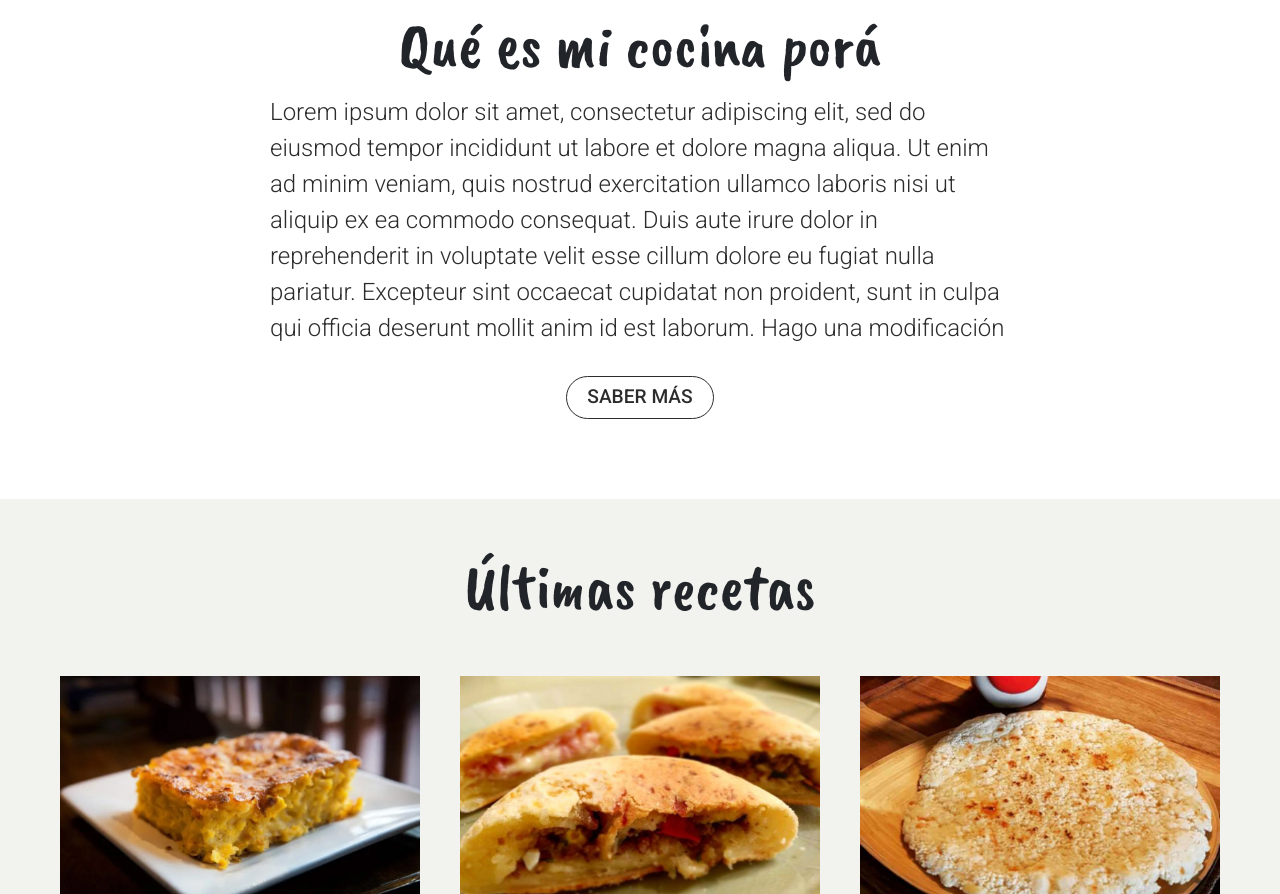
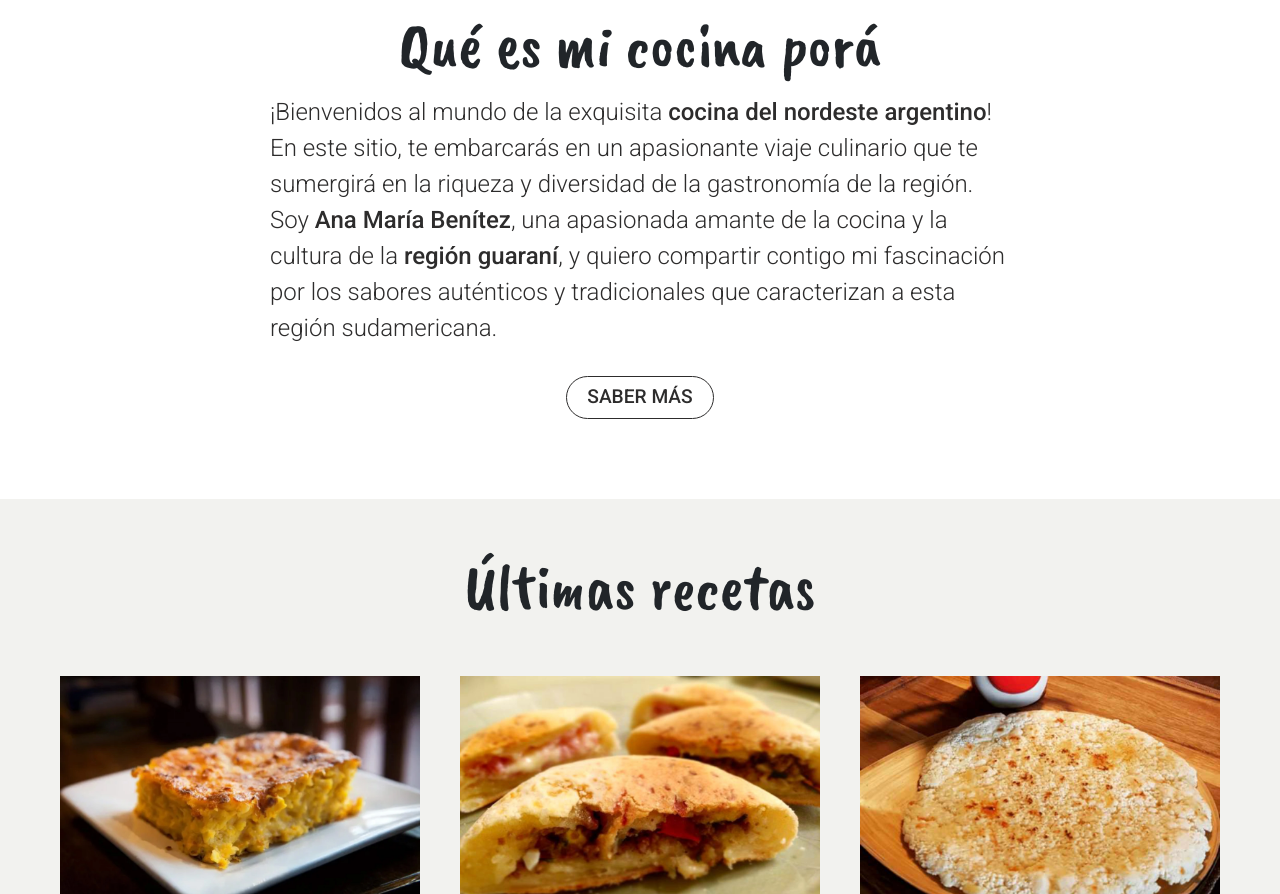
Before and after one commit to mralcobendas/EntregaFinal_RodriguezAlcobendas, a website: page index.html in a window 1280 px wide. Shown: the part 1244-2138 px from the top of the page. Drawn offline with nearby package versions, Linux system fonts and the light colour scheme.

Commit message:
added real text on index

```diff
--- a/index.html
+++ b/index.html
@@ -93,7 +93,7 @@
         <section id="que-es">
             <img src="./img/iso.jpg" alt="">
             <h2>Qué es mi cocina porá</h2>
-            <p>Lorem ipsum dolor sit amet, consectetur adipiscing elit, sed do eiusmod tempor incididunt ut labore et dolore magna aliqua. Ut enim ad minim veniam, quis nostrud exercitation ullamco laboris nisi ut aliquip ex ea commodo consequat. Duis aute irure dolor in reprehenderit in voluptate velit esse cillum dolore eu fugiat nulla pariatur. Excepteur sint occaecat cupidatat non proident, sunt in culpa qui officia deserunt mollit anim id est laborum. Hago una modificación</p>
+            <p>¡Bienvenidos al mundo de la exquisita <strong>cocina del nordeste argentino</strong>! En este sitio, te embarcarás en un apasionante viaje culinario que te sumergirá en la riqueza y diversidad de la gastronomía de la región. Soy <strong>Ana María Benítez</strong>, una apasionada amante de la cocina y la cultura de la <strong>región guaraní</strong>, y quiero compartir contigo mi fascinación por los sabores auténticos y tradicionales que caracterizan a esta región sudamericana.</p>
             <a href="./pages/sobre-mi.html"><div class="boton btn btn-light">saber más</div></a>
         </section>
 
--- a/scss/_commons.scss
+++ b/scss/_commons.scss
@@ -19,7 +19,7 @@ p{
     font-size: $txMd;
     font-weight: $txRegular;
     margin:auto;
-    line-height:1.5
+    line-height:1.5;
 }
 
 
--- a/scss/_general_content.scss
+++ b/scss/_general_content.scss
@@ -84,6 +84,7 @@
     font-size: $txSm;
     margin-top:15px
 }
+
 
 
 
```
Also changed, not shown: 1 other file.
